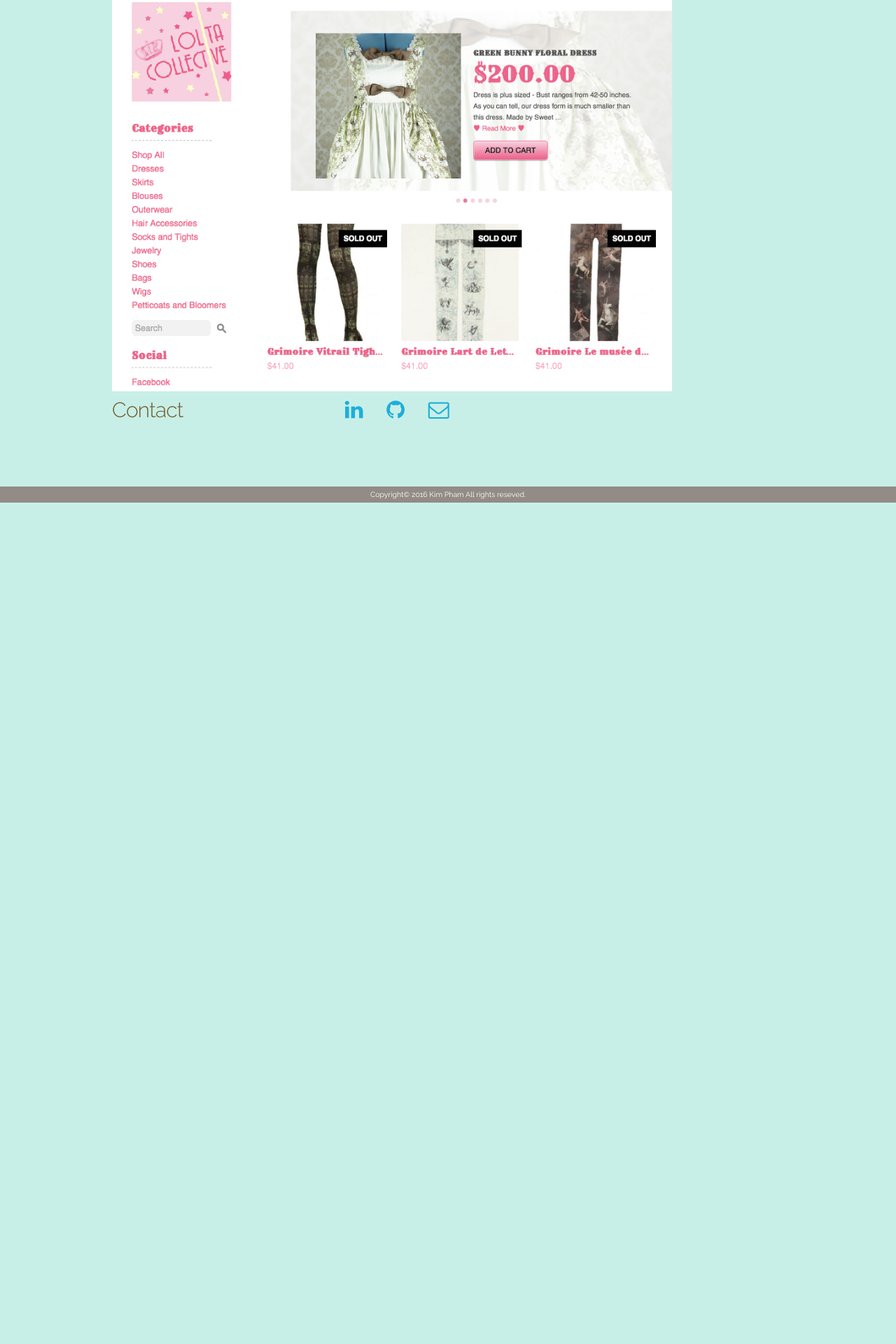
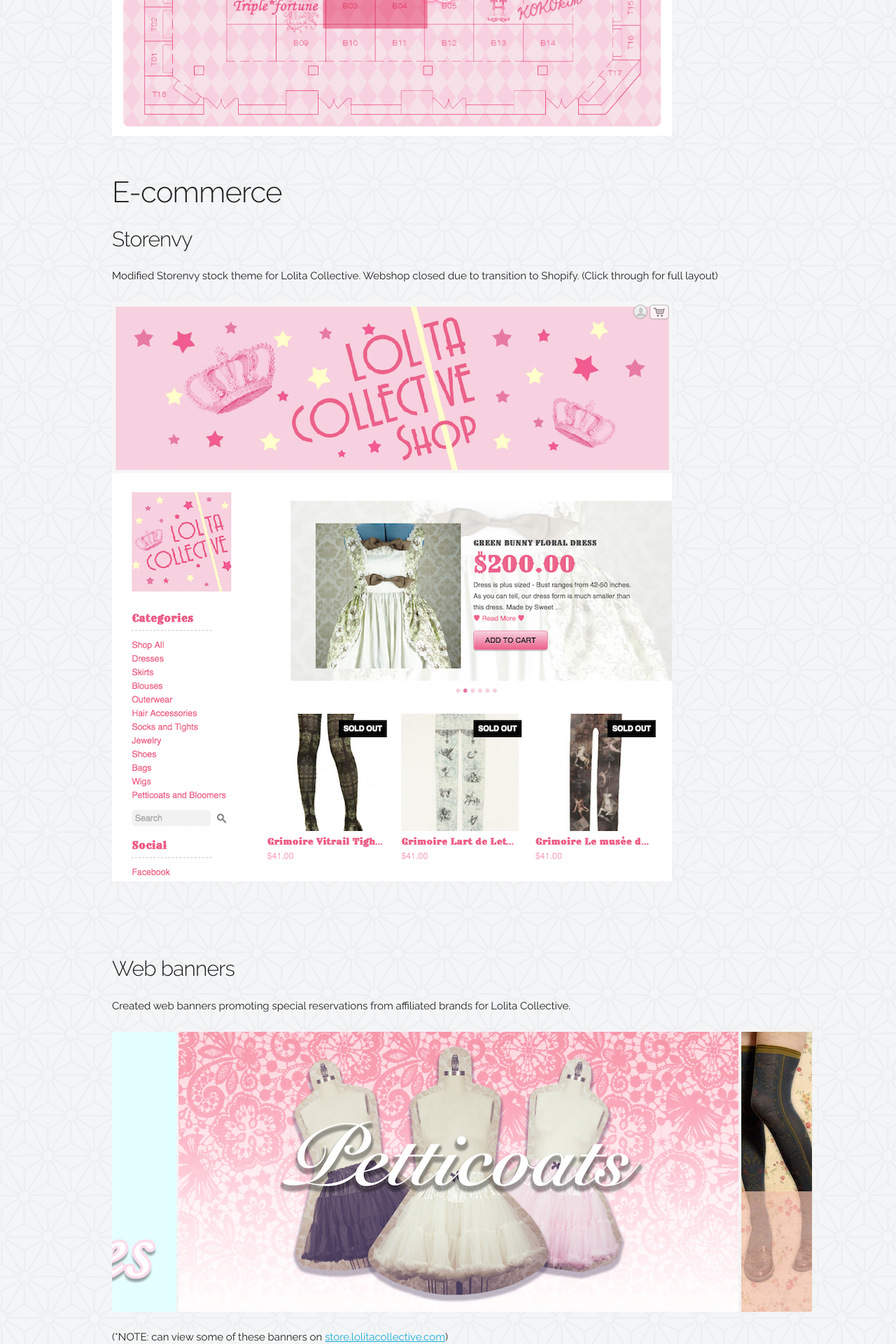
Before and after one commit to kpossibles/kpossibles.github.io, a PHP site: page / in a window 1280 px wide. Shown: the part 2800-4720 px from the top of the page at 70% size. Before the commit the page ends 3518 px from the top, so only its background shows below. Run offline with PHP 8.4, Linux system fonts and the light colour scheme; some libraries are stand-ins or nearby versions.

Commit message:
added scrolling css gallery

```diff
--- a/css/skeleton.css
+++ b/css/skeleton.css
@@ -125,10 +125,10 @@
   line-height: 1.6;
   font-weight: 400;
   font-family: "Raleway", "HelveticaNeue", "Helvetica Neue", Helvetica, Arial, sans-serif;
-  color: #716034;  /* #222 */
+  color: #222;  /* #222 */
   padding-top: 20px;
   position: relative;
-  background: url(images/h_bg.gif) top repeat-x #c8efe7;}
+  background: url(images/asanoha.png) #fff;}
 
 
 /* Typography
@@ -420,7 +420,7 @@
 /* Larger than Desktop HD */
 @media (min-width: 1200px) {}
 
-#back-top {
+/*#back-top {
     width: 154px;
     height: 52px;
     position: fixed;
@@ -435,7 +435,7 @@
     overflow: hidden;
     display: block;
     background: url(images/btn_top.png) no-repeat;
-}
+}*/
 
 #copyright {
   text-align: center;
@@ -445,3 +445,93 @@
     padding: 3px 0;
     margin: 20px 0 0;
 }
+/* Keyframe animation
+–––––––––––––––––––––––––––––––––––––––––––––––––– */
+.first {
+  -webkit-animation: bannermove 30s linear infinite;
+     -moz-animation: bannermove 30s linear infinite;
+      -ms-animation: bannermove 30s linear infinite;
+       -o-animation: bannermove 30s linear infinite;
+          animation: bannermove 30s linear infinite;
+}
+
+@keyframes "bannermove" {
+ 0% {
+    margin-left: 0px;
+ }
+ 100% {
+    margin-left: -3220px;
+ }
+
+}
+
+@-moz-keyframes bannermove {
+ 0% {
+   margin-left: 0px;
+ }
+ 100% {
+   margin-left: -3220px;
+ }
+
+}
+
+@-webkit-keyframes "bannermove" {
+ 0% {
+   margin-left: 0px;
+ }
+ 100% {
+   margin-left: -3220px;
+ }
+
+}
+
+@-ms-keyframes "bannermove" {
+ 0% {
+   margin-left: 0px;
+ }
+ 100% {
+   margin-left: -3220px;
+ }
+
+}
+
+@-o-keyframes "bannermove" {
+ 0% {
+   margin-left: 0px;
+ }
+ 100% {
+   margin-left: -3220px;
+ }
+
+}
+.photobanner {
+ height: 400px;
+ width: 4850px;
+/* margin-bottom: 80px;*/
+}
+
+.photobanner img {
+ -webkit-transition: all 0.5s ease;
+ -moz-transition: all 0.5s ease;
+ -o-transition: all 0.5s ease;
+ -ms-transition: all 0.5s ease;
+ transition: all 0.5s ease;
+}
+
+.photobanner img:hover {
+ -webkit-transform: scale(1.1);
+ -moz-transform: scale(1.1);
+ -o-transform: scale(1.1);
+ -ms-transform: scale(1.1);
+ transform: scale(1.1);
+ cursor: pointer;
+
+ -webkit-box-shadow: 0px 3px 5px rgba(0,0,0,0.2);
+ -moz-box-shadow: 0px 3px 5px rgba(0,0,0,0.2);
+ box-shadow: 0px 3px 5px rgba(0,0,0,0.2);
+}
+#container{
+  width: 1000px;
+  overflow: hidden;
+  margin: 50px auto;
+}
--- a/index.html
+++ b/index.html
@@ -55,7 +55,15 @@
       	<img src="images/web-profilepic.jpg" width="200px" alt="" style="float: right; border-radius: 50%;"/>
         <h1>Kim Pham</h1>
         <h4>Programmer, Social Media Specialist</h4>
-        <p>I am a computer science student with an interest in web development and computer engineering. My main work online comes from campaigns and social media promotion for <a href="http://lolitacollective.com">Lolita Collective</a>. Hopefully, we can get to know each other!
+        <p>I am a computer science student from Milwaukee, WI with an interest in web development and computer engineering. My main work online comes from campaigns and social media promotion for <a href="http://lolitacollective.com">Lolita Collective</a>. Hopefully, we can get to know each other!
+        </p>
+      </div>
+    </div>
+
+    <div class="row">
+      <div class="twelve columns">
+      	<h2 id="work">Knowledge</h2>
+        <p>Java, C, HTML5, CSS3, Wordpress, Adobe Photoshop, Adobe Illustrator, Microsoft Word, Microsoft PowerPoint, Microsoft Excel.
         </p>
       </div>
     </div>
@@ -69,7 +77,8 @@
         <img src="images/2015-02-20.jpg" width="400px" alt="" />
         <img src="images/2015-02-27.jpg" width="400px" alt="" />
         <img src="images/lc-blackfriday-grimoire2015.jpg" width="400px" alt="" />
-        <img src="images/lc-smallbusinesssat2015c.jpg" width="400px" alt="" />
+        <img src="images/lc-smallbusinesssat2015.jpg" width="400px" alt="" />
+        <img src="images/lockshop-lolitacollective.jpg" width="800px" alt="" />
       </div>
     </div>
 
@@ -92,15 +101,34 @@
         <h4>Storenvy</h4>
         <p>Modified Storenvy stock theme for Lolita Collective. Webshop closed due to transition to Shopify. (Click through for full layout)</p>
         <a href="images/lolitacollective-storenvy.png"><img src="images/lolitacollective-storenvy-preview.png" width="800px" alt="" /></a>
-      </div>
-    </div>
+    </div></div>
+
+
+    <div class="row"><div id="container">
+      <div class="twelve columns">
+      	<br /><br />
+        <h4>Web banners</h4>
+        <p>Created web banners promoting special reservations from affiliated brands for Lolita Collective.</p>
+
+        <div class="photobanner">
+        <!-- Each image is 800px -->
+	        <img class="first" src="images/banner1.jpg" alt="" />
+	        <img src="images/banner2.jpg" alt="" />
+	        <img src="images/banner3.jpg" alt="" />
+	        <img src="images/mossbadger-allthemwitches-banner.jpg" alt="" />
+	        <img src="images/banner1.jpg" alt="" />
+	        <img src="images/banner2.jpg" alt="" />
+	    </div>
+
+	    <br />(*NOTE: can view some of these banners on <a href="http://store.lolitacollective.com">store.lolitacollective.com</a>)
+	    </div>
+
+	</div></div>
 
     <div class="row" style="margin-bottom: 5%;">
-      <div class="one-third column">
-      <h4 id="contact">Contact</h4>
-      </div>
-      <div class="one-third column">
-      	<h4>
+      <div class="twelve columns">
+      <h4 align="center" id="contact">Contact</h4>
+      	<h4 align="center" >
       	<a href="http://www.linkedin.com/in/kpossibles"><i class="fa fa-linkedin"></i></a>
       	&nbsp;&nbsp;&nbsp;
       	<a href="http://github.com/kpossibles"><i class="fa fa-github" aria-hidden="true"></i></a>
@@ -108,13 +136,11 @@
       	<a href="mailto:kimberly.pham@outlook.com"><i class="fa fa-envelope-o" aria-hidden="true"></i></a>
       	</h4>
 
-      </div>
-    </div>
+      </div></div>
+  </div>
 
-
-  </div>
   <!-- <div id="back-top" style="display: block;"> <a href="#g_header">PageTop</a></div> -->
-  <p id="copyright">Copyright<span>&copy;</span> <script type="text/javascript">myDate= new Date();myYear=myDate.getFullYear();document.write(myYear);</script> Kim Pham All rights reseved. </p>
+  <p id="copyright">Copyright <span>&copy;</span> <script type="text/javascript">myDate= new Date();myYear=myDate.getFullYear();document.write(myYear);</script> Kim Pham - All rights reserved. </p>
 
 
 <!-- End Document
```
Also changed, not shown: images/asanoha.png (added), images/banner1.jpg (added), images/banner2.jpg (added), images/banner3.jpg (added), images/lc-smallbusinesssat2015.jpg (renamed from images/lc-smallbusinesssat2015c.jpg), images/lockshop-lolitacollective.jpg (added), images/lolitacollective-storenvy-preview.png, images/mossbadger-allthemwitches-banner.jpg (added), 3 other files.
